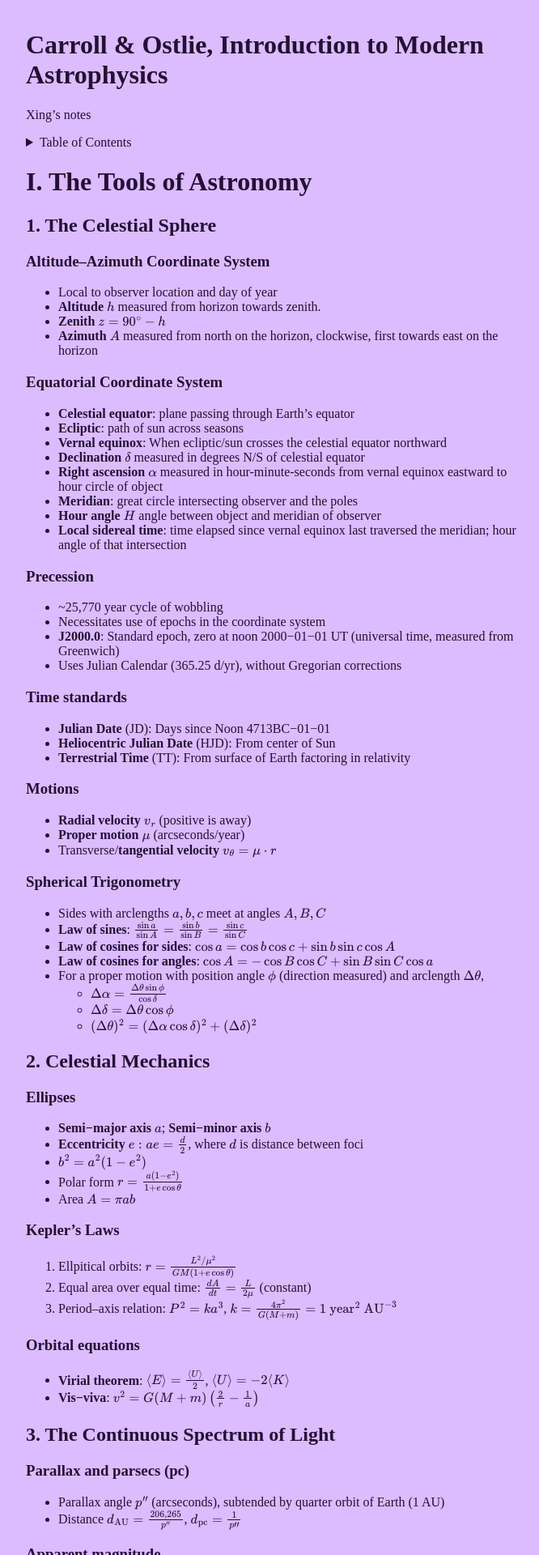
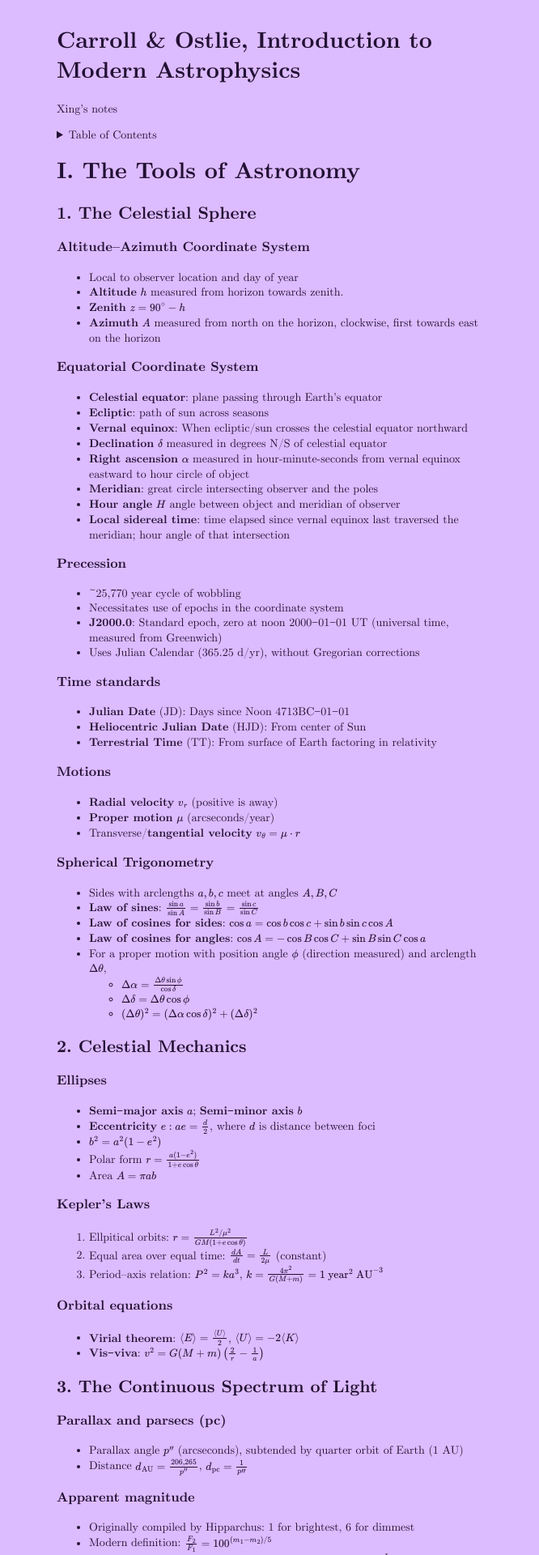
Before and after one commit to xingyzt/notes, a Jekyll site: the page built from intro-to-modern-astrophysics/index.md, in a window 1280 px wide. Shown: the top 1920 px of the page at 81% size, without its empty margins (304-970 px from the left). Built offline with Jekyll 4.4.1, drawn with Linux system fonts in a browser that asks for light colours; some web fonts are replaced.

Commit message:
Update default.html

```diff
--- a/_layouts/default.html
+++ b/_layouts/default.html
@@ -7,14 +7,14 @@
     <style>
 @font-face {
     font-family: 'cmu';
-    src: url('assets/cmunrm.woff') format('woff');
+    src: url('/notes/assets/cmunrm.woff') format('woff');
     font-weight: normal;
     font-style: normal;
 }
 
 @font-face {
     font-family: 'cmu';
-    src: url('assets/cmunti.woff') format('woff');
+    src: url('/notes/assets/cmunti.woff') format('woff');
     font-weight: normal;
     font-style: italic;
 }
@@ -22,7 +22,7 @@
 
 @font-face {
     font-family: 'cmu';
-    src: url('assets/cmunbx.woff') format('woff');
+    src: url('/notes/assets/cmunbx.woff') format('woff');
     font-weight: bold;
     font-style: normal;
 }
@@ -30,17 +30,18 @@
 
 @font-face {
     font-family: 'cmu';
-    src: url('assets/cmunbi.woff') format('woff');
+    src: url('/notes/assets/cmunbi.woff') format('woff');
     font-weight: bold;
     font-style: italic;
 }
+
 html {
   width: 100%;
   margin: 0;
   padding: 0;
 }
 html, body {
-  font-size: 16px;
+  font-size: 14px;
   font-family: cmu, serif;
   height: 100%;
 }
@@ -52,6 +53,10 @@ body {
   margin: 0 auto;
   background: #dbf;
   color: #213;
+}
+#markdown-toc {
+  margin-left: 0;
+  padding-left: 1rem;
 }
     </style>
   </head>
```
